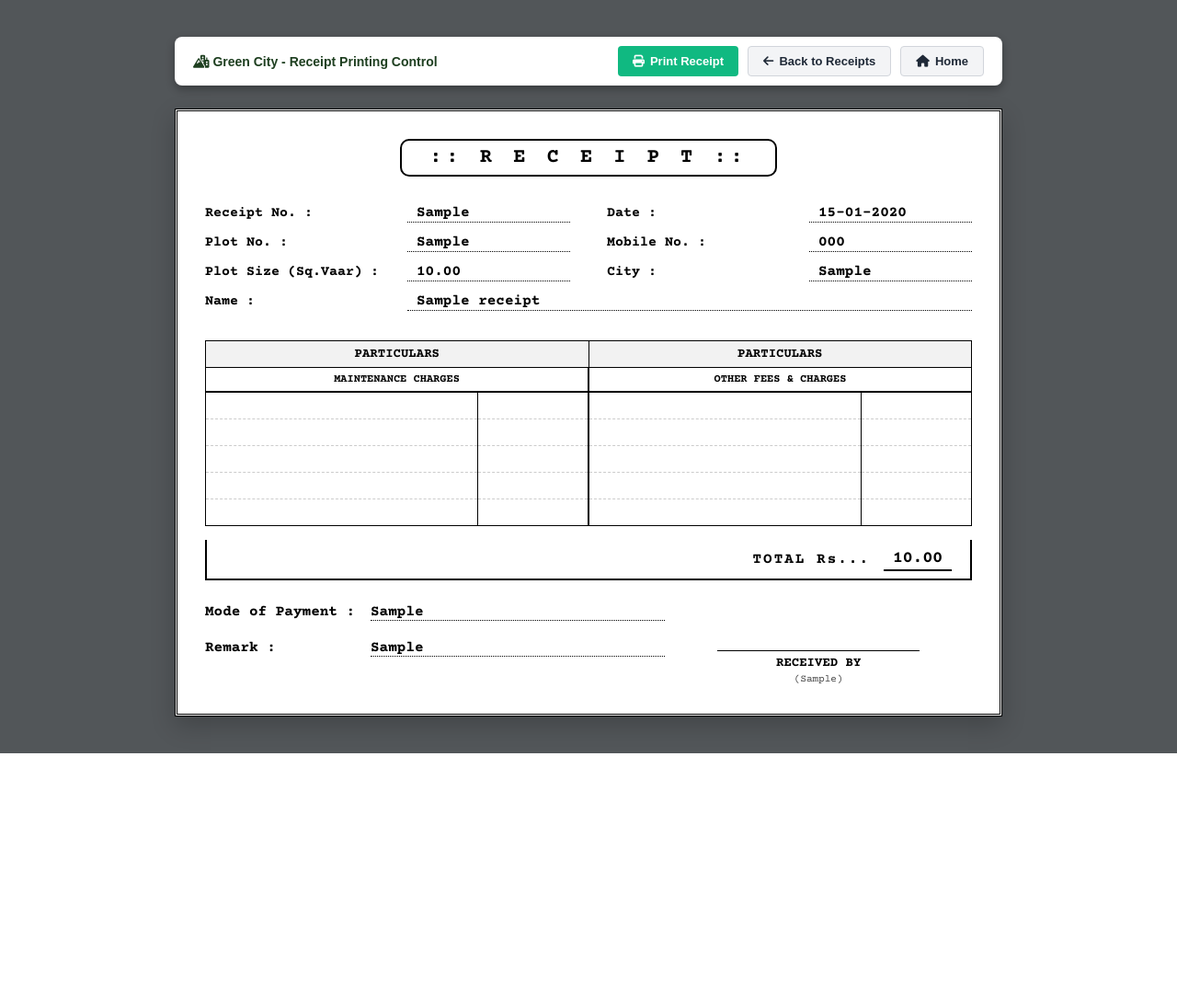
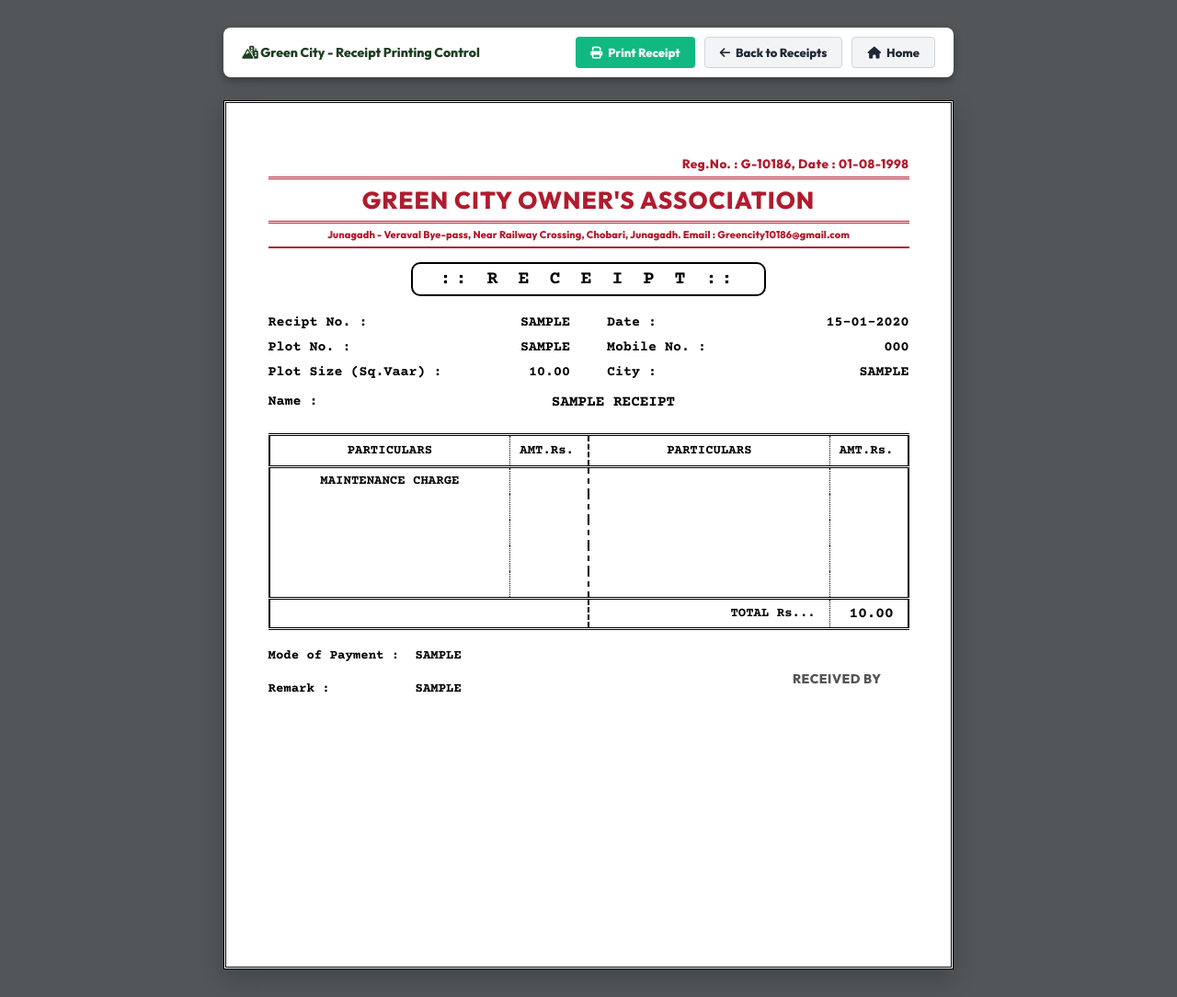
Before and after one commit to SagarTuver7819/association_project, a PHP site: page /print_receipt.php?id=1 in a window 1280 px wide. Shown: the whole page at 92% size. Before the commit the page ends 819 px from the top, so only its background shows below. Run offline with PHP 8.4, Linux system fonts and the light colour scheme; a user stored in the database is signed in; tables that the repository leaves empty or names only in its code hold one stand-in row (values such as "Sample post").

Commit message:
feat: Enhance receipt printing layout and styling with new header and footer sections

```diff
--- a/print_receipt.php
+++ b/print_receipt.php
@@ -4,7 +4,6 @@
 
 require_once 'config/db.php';
 
-session_start();
 
 // Check if user is logged in
 if (!isset($_SESSION['user_id'])) {
@@ -67,7 +66,7 @@ try {
     <title>Receipt No. <?php echo htmlspecialchars($receipt['receipt_no']); ?> - Print</title>
     <link rel="stylesheet" href="https://cdnjs.cloudflare.com/ajax/libs/font-awesome/6.4.0/css/all.min.css">
     <style>
-        @import url('https://fonts.googleapis.com/css2?family=Courier+Prime:ital,wght@0,400;0,700;1,400;1,700&display=swap');
+        @import url('https://fonts.googleapis.com/css2?family=Courier+Prime:ital,wght@0,400;0,700;1,400;1,700&family=Outfit:wght@400;600;800&display=swap');
 
         * {
             box-sizing: border-box;
@@ -79,7 +78,7 @@ try {
             background-color: #525659;
             font-family: 'Courier Prime', 'Courier New', Courier, monospace;
             color: #000000;
-            padding: 40px 20px;
+            padding: 30px 10px;
             display: flex;
             flex-direction: column;
             align-items: center;
@@ -95,13 +94,13 @@ try {
             display: flex;
             gap: 15px;
             width: 100%;
-            max-width: 900px;
+            max-width: 210mm;
             align-items: center;
             justify-content: space-between;
         }
 
         .toolbar-title {
-            font-family: sans-serif;
+            font-family: 'Outfit', sans-serif;
             font-size: 14px;
             font-weight: bold;
             color: #1e3f20;
@@ -117,7 +116,7 @@ try {
             display: inline-flex;
             align-items: center;
             gap: 6px;
-            font-family: sans-serif;
+            font-family: 'Outfit', sans-serif;
             text-decoration: none;
             transition: all 0.2s;
         }
@@ -139,139 +138,163 @@ try {
             background-color: #e5e7eb;
         }
 
-        /* Paper Page container */
+        /* Paper Page container (A4 Portrait aspect ratio) */
         .paper-receipt {
             background-color: #ffffff;
-            width: 100%;
-            max-width: 900px;
-            min-height: 550px;
+            width: 210mm;
+            min-height: 250mm;
             border: 3px double #000000;
-            padding: 30px;
+            padding: 15mm 12mm;
             box-shadow: 0 10px 25px rgba(0,0,0,0.2);
             position: relative;
+            margin: 0 auto;
         }
 
-        /* Receipt Header Title */
+        /* Red Header Styles */
+        .receipt-red-header {
+            color: #b01c2e;
+            font-family: 'Outfit', 'Inter', 'Segoe UI', Arial, sans-serif;
+            width: 100%;
+            margin-bottom: 15px;
+        }
+
+        .reg-no-date {
+            text-align: right;
+            font-size: 13.5px;
+            font-weight: bold;
+            margin-bottom: 5px;
+            letter-spacing: 0.5px;
+        }
+
+        .header-main-title {
+            text-align: center;
+            font-size: 26px;
+            font-weight: 800;
+            letter-spacing: 1px;
+            padding: 6px 0;
+            border-top: 3px double #b01c2e;
+            border-bottom: 3px double #b01c2e;
+            margin-bottom: 5px;
+        }
+
+        .header-address {
+            text-align: center;
+            font-size: 11px;
+            font-weight: bold;
+            padding-bottom: 6px;
+            border-bottom: 2px solid #b01c2e;
+            letter-spacing: 0.1px;
+        }
+
+        /* Receipt Title Header */
         .receipt-header {
             text-align: center;
-            margin-bottom: 30px;
+            margin-bottom: 20px;
         }
 
         .receipt-title-box {
             border: 2px solid #000000;
             border-radius: 10px;
-            padding: 6px 30px;
+            padding: 5px 30px;
             display: inline-block;
-            font-size: 22px;
+            font-size: 20px;
             font-weight: 700;
             letter-spacing: 5px;
             text-transform: uppercase;
         }
 
-        /* Meta Grid Layout */
+        /* Metadata Grid Layout */
         .meta-grid {
             display: grid;
             grid-template-columns: 1fr 1fr;
-            gap: 0 40px;
-            margin-bottom: 20px;
+            gap: 10px 40px;
+            margin-bottom: 25px;
+            font-family: 'Courier Prime', 'Courier New', Courier, monospace;
+        }
+
+        .meta-row {
+            display: flex;
+            justify-content: space-between;
+            align-items: center;
+            font-size: 15px;
+            font-weight: bold;
         }
 
         .meta-row-full {
             grid-column: 1 / -1;
             display: flex;
-            align-items: baseline;
-            margin-bottom: 12px;
-        }
-
-        .meta-row {
-            display: flex;
-            align-items: baseline;
-            margin-bottom: 12px;
+            justify-content: flex-start;
+            align-items: center;
+            font-size: 15px;
+            font-weight: bold;
+            margin-top: 5px;
         }
 
         .meta-label {
             font-weight: bold;
-            font-size: 15px;
             flex-shrink: 0;
-            width: 220px;
         }
 
         .meta-value {
+            font-weight: bold;
+            text-transform: uppercase;
+        }
+
+        .meta-value-center {
             flex-grow: 1;
-            border-bottom: 1px dotted #000000;
-            padding-left: 10px;
+            text-align: center;
+            font-weight: bold;
+            text-transform: uppercase;
             font-size: 16px;
-            font-weight: bold;
-            min-height: 20px;
         }
 
         /* Particulars Ledger Table */
         .particulars-table {
             width: 100%;
             border-collapse: collapse;
-            margin-bottom: 15px;
+            margin-bottom: 20px;
+            font-family: 'Courier Prime', 'Courier New', Courier, monospace;
+            border-left: 2px solid #000000;
+            border-right: 2px solid #000000;
         }
 
-        .particulars-table th, .particulars-table td {
-            border: 1px solid #000000;
-            padding: 6px 10px;
+        .particulars-table th {
+            border-top: 3px double #000000;
+            border-bottom: 3px double #000000;
+            padding: 8px 10px;
             font-size: 14px;
             font-weight: bold;
         }
 
-        .particulars-table th {
-            text-align: center;
-            background-color: #f2f2f2;
+        .particulars-table td {
+            font-size: 14px;
+            font-weight: bold;
+            padding: 6px 10px;
         }
 
-        .col-half {
-            width: 50%;
-            vertical-align: top;
-            padding: 0 !important;
+        .col-particulars {
+            width: 38%;
         }
 
-        .inner-table {
-            width: 100%;
-            border-collapse: collapse;
-        }
-        .inner-table td {
-            border: none;
-            border-bottom: 1px dashed #cccccc;
-            padding: 6px 8px;
+        .col-amount {
+            width: 12%;
+            text-align: right;
         }
 
-        .inner-table tr:last-child td {
-            border-bottom: none;
+        .dotted-border-right {
+            border-right: 1px dotted #000000 !important;
         }
 
-        .amt-col {
-            text-align: right;
-            width: 120px;
-            border-left: 1px solid #000000 !important;
+        .vertical-divider {
+            border-right: 2px dashed #000000 !important;
         }
 
-        .text-indent {
-            padding-left: 20px !important;
-        }
-
-        /* Total Amount Row */
-        .total-row {
-            border: 2px solid #000000;
-            border-top: none;
-            display: flex;
-            justify-content: flex-end;
-            align-items: center;
-            padding: 8px 20px;
-            font-size: 16px;
-            font-weight: 700;
-            margin-bottom: 25px;
-        }
-
-        /* Footnotes */
+        /* Footer Grid */
         .footer-grid {
             display: grid;
             grid-template-columns: 1.5fr 1fr;
-            margin-top: 25px;
+            margin-top: 20px;
+            font-family: 'Courier Prime', 'Courier New', Courier, monospace;
         }
 
         .footer-details {
@@ -282,26 +305,31 @@ try {
 
         .received-by-section {
             display: flex;
-            flex-direction: column;
-            align-items: center;
+            align-items: flex-end;
             justify-content: flex-end;
-            height: 90px;
+            padding-right: 30px;
+            padding-bottom: 10px;
         }
 
-        .signature-line {
-            width: 220px;
-            border-top: 1px solid #000000;
-            text-align: center;
-            padding-top: 5px;
+        .received-by-text {
+            font-family: 'Outfit', sans-serif;
+            font-size: 14px;
             font-weight: bold;
-            font-size: 14px;
+            color: #555555;
+            letter-spacing: 0.5px;
         }
 
-        /* Print Styles */
+        /* Print and `@page` setup */
+        @page {
+            size: A4 portrait;
+            margin: 10mm;
+        }
+
         @media print {
             body {
                 background-color: #ffffff;
                 padding: 0;
+                margin: 0;
             }
             .toolbar {
                 display: none !important;
@@ -311,7 +339,27 @@ try {
                 border: 3px double #000000 !important;
                 margin: 0 !important;
                 width: 100% !important;
-                max-width: 100% !important;
+                height: auto !important;
+                min-height: auto !important;
+                padding: 10mm 8mm !important;
+                box-sizing: border-box;
+                page-break-inside: avoid;
+            }
+        }
+
+        /* Responsive scaling on screen */
+        @media (max-width: 220mm) {
+            body {
+                padding: 10px;
+            }
+            .paper-receipt {
+                width: 100%;
+                height: auto;
+                min-height: auto;
+                padding: 15px;
+            }
+            .toolbar {
+                width: 100%;
             }
         }
     </style>
@@ -331,6 +379,22 @@ try {
     <!-- Official Printed Document Body -->
     <div class="paper-receipt">
 
+        <!-- Top Section -->
+        <div class="receipt-section-top">
+
+            <!-- Red Header Section replicating Screenshot -->
+            <div class="receipt-red-header">
+                <div class="reg-no-date">
+                    Reg.No. : G-10186, Date : 01-08-1998
+                </div>
+                <div class="header-main-title">
+                    GREEN CITY OWNER'S ASSOCIATION
+                </div>
+                <div class="header-address">
+                    Junagadh - Veraval Bye-pass, Near Railway Crossing, Chobari, Junagadh. Email : Greencity10186@gmail.com
+                </div>
+            </div>
+
             <!-- Center Double bordered title -->
             <div class="receipt-header">
                 <div class="receipt-title-box">
@@ -341,7 +405,7 @@ try {
             <!-- Metadata fields -->
             <div class="meta-grid">
                 <div class="meta-row">
-                <span class="meta-label">Receipt No. :</span>
+                    <span class="meta-label">Recipt No. :</span>
                     <span class="meta-value"><?php echo htmlspecialchars($receipt['receipt_no']); ?></span>
                 </div>
                 <div class="meta-row">
@@ -369,98 +433,106 @@ try {
 
                 <div class="meta-row-full">
                     <span class="meta-label">Name :</span>
-                <span class="meta-value"><?php echo htmlspecialchars($receipt['name']); ?></span>
+                    <span class="meta-value-center"><?php echo htmlspecialchars($receipt['name']); ?></span>
                 </div>
             </div>
 
-        <!-- Ledger split layout -->
+        </div>
+
+        <!-- Middle Section (Ledger Split Layout) -->
+        <div class="receipt-section-middle">
             <?php
-        $maxRows = max(count($maintFees), count($otherFees));
+            // Build left side particulars & amounts
+            $leftSide = [];
+            $leftSide[] = ['name' => 'MAINTENANCE CHARGE', 'amount' => null];
+            foreach ($maintFees as $mf) {
+                $leftSide[] = ['name' => $mf['period_name'], 'amount' => $mf['amount']];
+            }
+
+            // Build right side particulars & amounts
+            $rightSide = [];
+            foreach ($otherFees as $of) {
+                $rightSide[] = ['name' => $of['fee_name'], 'amount' => $of['amount']];
+            }
+
+            // Determine maximum rows for alignment (minimum 5 rows for elegant spacing)
+            $maxRows = max(count($leftSide), count($rightSide));
             if ($maxRows < 5) {
-            $maxRows = 5; // Maintain a minimum posture height for elegant aesthetics
+                $maxRows = 5;
             }
             ?>
             <table class="particulars-table">
                 <thead>
                     <tr>
-                    <th style="width: 50%;">PARTICULARS</th>
-                    <th style="width: 50%;">PARTICULARS</th>
+                        <th style="width: 38%; text-align: center; border-right: 1px dotted #000000;">PARTICULARS</th>
+                        <th style="width: 12%; text-align: right; border-right: 2px dashed #000000; padding-right: 15px;">AMT.Rs.</th>
+                        <th style="width: 38%; text-align: center; border-right: 1px dotted #000000;">PARTICULARS</th>
+                        <th style="width: 12%; text-align: right; padding-right: 15px;">AMT.Rs.</th>
                     </tr>
                 </thead>
                 <tbody>
+                    <?php for ($i = 0; $i < $maxRows; $i++): ?>
                         <tr>
-                    <!-- LEFT COLUMN: MAINTENANCE CHARGES -->
-                    <td class="col-half">
-                        <table class="inner-table">
-                            <tr>
-                                <td colspan="2" style="text-align: center; border-bottom: 2px solid #000000; font-size:12px; font-weight: bold;">MAINTENANCE CHARGES</td>
-                            </tr>
-                            <?php for ($i = 0; $i < $maxRows; $i++): ?>
-                                <?php if (isset($maintFees[$i])): ?>
-                                    <tr>
-                                        <td><?php echo htmlspecialchars($maintFees[$i]['period_name']); ?></td>
-                                        <td class="amt-col"><?php echo number_format($maintFees[$i]['amount'], 2); ?></td>
-                                    </tr>
-                                <?php else: ?>
-                                    <tr>
-                                        <td>&nbsp;</td>
-                                        <td class="amt-col">&nbsp;</td>
-                                    </tr>
-                                <?php endif; ?>
-                            <?php endfor; ?>
-                        </table>
+                            <!-- Left Side Column -->
+                            <td class="col-particulars dotted-border-right" <?php if (isset($leftSide[$i]) && $leftSide[$i]['name'] === 'MAINTENANCE CHARGE') echo 'style="text-align: center;"'; ?>>
+                                <?php echo isset($leftSide[$i]) ? htmlspecialchars($leftSide[$i]['name']) : '&nbsp;'; ?>
+                            </td>
+                            <td class="col-amount vertical-divider" style="padding-right: 15px;">
+                                <?php
+                                if (isset($leftSide[$i]) && $leftSide[$i]['amount'] !== null) {
+                                    echo number_format($leftSide[$i]['amount'], 2);
+                                } else {
+                                    echo '&nbsp;';
+                                }
+                                ?>
                             </td>
 
-                    <!-- RIGHT COLUMN: OTHER PARTICULARS -->
-                    <td class="col-half" style="border-left: 2px solid #000000;">
-                        <table class="inner-table">
-                            <tr>
-                                <td colspan="2" style="text-align: center; border-bottom: 2px solid #000000; font-size:12px; font-weight: bold;">OTHER FEES & CHARGES</td>
-                            </tr>
-                            <?php for ($i = 0; $i < $maxRows; $i++): ?>
-                                <?php if (isset($otherFees[$i])): ?>
-                                    <tr>
-                                        <td><?php echo htmlspecialchars($otherFees[$i]['fee_name']); ?></td>
-                                        <td class="amt-col"><?php echo number_format($otherFees[$i]['amount'], 2); ?></td>
-                                    </tr>
-                                <?php else: ?>
-                                    <tr>
-                                        <td>&nbsp;</td>
-                                        <td class="amt-col">&nbsp;</td>
-                                    </tr>
-                                <?php endif; ?>
-                            <?php endfor; ?>
-                        </table>
+                            <!-- Right Side Column -->
+                            <td class="col-particulars dotted-border-right">
+                                <?php echo isset($rightSide[$i]) ? htmlspecialchars($rightSide[$i]['name']) : '&nbsp;'; ?>
+                            </td>
+                            <td class="col-amount" style="padding-right: 15px;">
+                                <?php
+                                if (isset($rightSide[$i]) && $rightSide[$i]['amount'] !== null) {
+                                    echo number_format($rightSide[$i]['amount'], 2);
+                                } else {
+                                    echo '&nbsp;';
+                                }
+                                ?>
                             </td>
                         </tr>
+                    <?php endfor; ?>
                 </tbody>
+                <tfoot>
+                    <tr style="border-top: 3px double #000000; border-bottom: 3px double #000000; font-size: 15px; font-weight: bold;">
+                        <!-- Left side blank with divider -->
+                        <td colspan="2" style="border-right: 2px dashed #000000;">&nbsp;</td>
+
+                        <!-- Right side TOTAL Rs... -->
+                        <td style="text-align: right; padding-right: 15px; font-weight: bold; border-right: 1px dotted #000000;">TOTAL Rs...</td>
+                        <td style="text-align: right; padding-right: 15px; font-weight: bold; font-size: 16px;"><?php echo number_format($receipt['total_amount'], 2); ?></td>
+                    </tr>
+                </tfoot>
             </table>
-
-        <!-- Summary Total line -->
-        <div class="total-row">
-            <span style="letter-spacing: 2px; margin-right: 15px;">TOTAL Rs...</span>
-            <span style="border-bottom: 2px double #000000; padding: 2px 10px; font-size: 18px;"><?php echo number_format($receipt['total_amount'], 2); ?></span>
         </div>
 
+        <!-- Bottom Section -->
+        <div class="receipt-section-bottom">
             <!-- Footer Meta & Signature sections -->
             <div class="footer-grid">
                 <div class="footer-details">
-                <div style="display: flex;">
-                    <span style="font-weight: bold; width: 180px;">Mode of Payment :</span>
-                    <span style="border-bottom: 1px dotted #000000; flex-grow: 1; font-weight: bold;"><?php echo htmlspecialchars($receipt['payment_mode']); ?></span>
+                    <div style="display: flex; font-size: 14px;">
+                        <span style="font-weight: bold; width: 160px;">Mode of Payment :</span>
+                        <span style="font-weight: bold; text-transform: uppercase;"><?php echo htmlspecialchars($receipt['payment_mode']); ?></span>
                     </div>
-                <div style="display: flex; margin-top: 10px;">
-                    <span style="font-weight: bold; width: 180px;">Remark :</span>
-                    <span style="border-bottom: 1px dotted #000000; flex-grow: 1; font-weight: bold;"><?php echo htmlspecialchars($receipt['remark'] ?: '-'); ?></span>
+                    <div style="display: flex; font-size: 14px; margin-top: 10px;">
+                        <span style="font-weight: bold; width: 160px;">Remark :</span>
+                        <span style="font-weight: bold; text-transform: uppercase;"><?php echo htmlspecialchars($receipt['remark'] ?: '-'); ?></span>
                     </div>
                 </div>
 
                 <div class="received-by-section">
-                <div class="signature-line">
-                    RECEIVED BY<br>
-                    <span style="font-size: 11px; font-weight: normal; color: #444444; margin-top: 3px; display: inline-block;">
-                        (<?php echo htmlspecialchars($receipt['received_by']); ?>)
-                    </span>
+                    <span class="received-by-text">RECEIVED BY</span>
                 </div>
             </div>
         </div>
```
Lines whose indentation alone changed are shown as unchanged.
